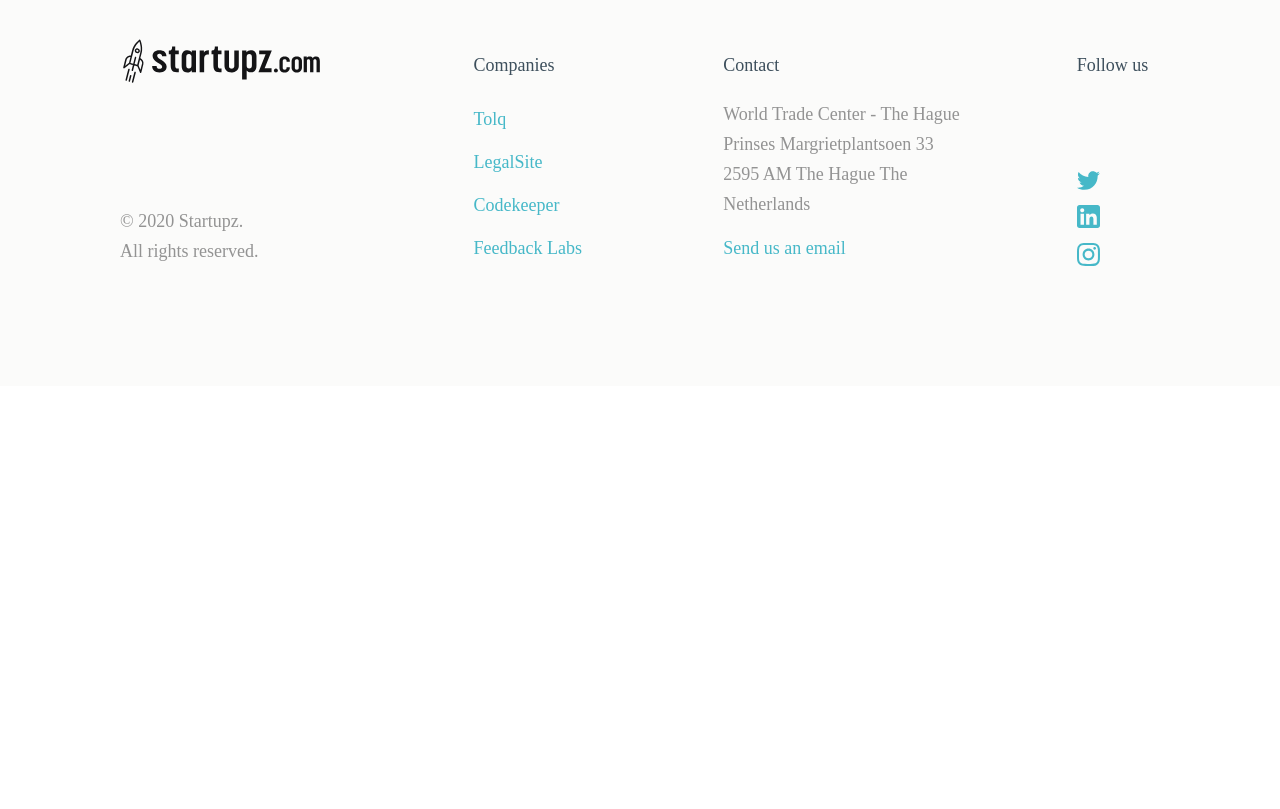
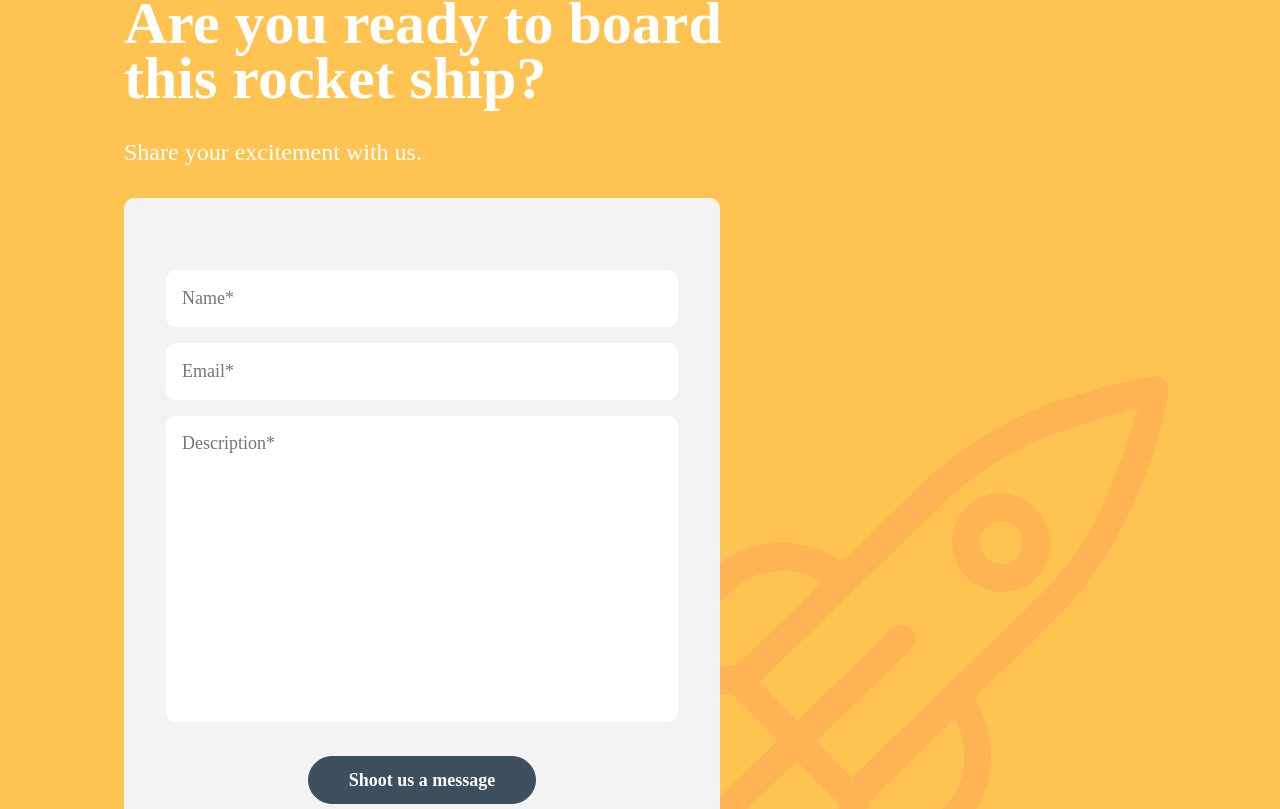
Before and after one commit to vadimdom/Startupz, a React (Create React App) app: page / in a window 1280 px wide. Shown: the part 5087-5896 px from the top of the page. Before the commit the page ends 5473 px from the top, so only its background shows below. Built offline with nearby package versions, Linux system fonts and the light colour scheme.

Commit message:
Added form

```diff
--- /dev/null
+++ b/src/components/FormBlock/FormBlock.tsx
@@ -0,0 +1,217 @@
+import { styled } from 'styled-components';
+
+import { size } from '../../sizeHelper';
+import { Caption } from '../common';
+import rocketImage from './img/rocket.svg';
+
+const FormBlockContainer = styled.div`
+  position: relative;
+  padding: 60px 124px 70px 124px;
+  display: flex;
+  flex-direction: column;
+  gap: 34px;
+  background: #FFC351;
+
+  @media (max-width: ${size.laptop}) {
+    gap: 20px;
+    padding: 30px 80px;
+  }
+
+  @media (max-width: ${size.tablet}) {
+    gap: 10px;
+    padding: 30px 20px;
+    align-items: center;
+  }
+`;
+
+const RocketImage = styled.div`
+  position: absolute;
+  width: 660px;
+  height: 538px;
+  bottom: 0;
+  right: 110px;
+  background: url(${rocketImage});
+  background-size: contain;
+  background-repeat: no-repeat;
+
+  @media (max-width: ${size.laptop}) {
+    width: 300px;
+    height: 245px;
+    right: 70px;
+  }
+
+  @media (max-width: ${size.tablet}) {
+    display: none;
+  }
+`;
+
+const Text = styled(Caption)`
+  color: white;
+  font-size: 60px;
+  font-weight: 700;
+  line-height: 55px;
+  max-width: 670px;
+
+  @media (max-width: ${size.laptop}) {
+    font-size: 32px;
+    line-height: 32px;
+  }
+
+  @media (max-width: ${size.tablet}) {
+    font-size: 24px;
+    line-height: 24px;
+    text-align: center;
+  }
+`;
+
+const SecondaryText = styled(Caption)`
+  color: white;
+  font-size: 24px;
+  font-weight: 500;
+  line-height: 24px;
+
+  @media (max-width: ${size.laptop}) {
+    font-size: 18px;
+    line-height: 18px;
+  }
+
+  @media (max-width: ${size.tablet}) {
+    font-size: 12px;
+    line-height: 12px;
+  }
+`;
+
+const Form = styled.div`
+  background: #F3F3F3;
+  border-radius: 10px;
+  padding: 72px 42px 40px 42px;
+  display: flex;
+  flex-direction: column;
+  align-items: center;
+  gap: 34px;
+  width: 80%;
+  max-width: 512px;
+  z-index: 1;
+
+  @media (max-width: ${size.laptop}) {
+    padding: 30px;
+    gap: 24px;
+  }
+
+  @media (max-width: ${size.tablet}) {
+    padding: 20px;
+    gap: 16px;
+  }
+`;
+
+const FormFields = styled.div`
+  display: flex;
+  flex-direction: column;
+  gap: 16px;
+  width: 100%;
+
+  @media (max-width: ${size.laptop}) {
+    gap: 12px;
+  }
+
+  @media (max-width: ${size.tablet}) {
+    gap: 10px;
+  }
+`;
+
+const Input = styled.input`
+  font-family: 'circular';
+  background: white;
+  border: none;
+  border-radius: 10px;
+  font-size: 18px;
+  line-height: 18px;
+  font-weight: 400;
+  padding: 18px 16px;
+
+  @media (max-width: ${size.laptop}) {
+    font-size: 14px;
+    line-height: 14px;
+    padding: 14px 12px;
+  }
+
+  @media (max-width: ${size.tablet}) {
+    font-size: 12px;
+    line-height: 12px;
+    padding: 12px 10px;
+  }
+`;
+
+const TextArea = styled.textarea`
+  font-family: 'circular';
+  height: 270px;
+  background: white;
+  border: none;
+  border-radius: 10px;
+  font-size: 18px;
+  line-height: 18px;
+  font-weight: 400;
+  padding: 18px 16px;
+  resize: none;
+
+  @media (max-width: ${size.laptop}) {
+    font-size: 14px;
+    line-height: 14px;
+    padding: 14px 12px;
+    height: 200px;
+  }
+
+  @media (max-width: ${size.tablet}) {
+    font-size: 12px;
+    line-height: 12px;
+    padding: 12px 10px;
+    height: 150px;
+  }
+`;
+
+const Button = styled.button`
+  line-height: 18px;
+  width: fit-content;
+  color: #FBFBFA;
+  background: #3D4F5C;
+  border: 1px solid #3D4F5C;
+  border-radius: 33px;
+  font-family: 'circular';
+  font-size: 18px;
+  font-weight: 700;
+  cursor: pointer;
+  transition: all 0.3s linear;
+  padding: 14px 40px;
+
+  &:hover {
+    background: #2d3337;
+  }
+
+  @media (max-width: ${size.laptop}) {
+    font-size: 14px;
+    line-height: 14px;
+    padding: 12px 20px;
+  }
+
+  @media (max-width: ${size.tablet}) {
+    font-size: 12px;
+    line-height: 12px;
+    padding: 10px 16px;
+  }
+`;
+
+export const FormBlock = () => (
+  <FormBlockContainer>
+    <Text>Are you ready to board this rocket ship?</Text>
+    <SecondaryText>Share your excitement with us.</SecondaryText>
+    <Form>
+      <FormFields>
+        <Input placeholder="Name*"/>
+        <Input placeholder="Email*"/>
+        <TextArea placeholder="Description*" aria-controls=''/>
+      </FormFields>
+      <Button onClick={() => console.log('Send')}>Shoot us a message</Button>
+    </Form>
+    <RocketImage />
+  </FormBlockContainer>
+);
--- /dev/null
+++ b/src/components/FormBlock/index.ts
@@ -0,0 +1 @@
+export { FormBlock } from './FormBlock';
--- a/src/components/Landing.tsx
+++ b/src/components/Landing.tsx
@@ -6,6 +6,7 @@ import { OurValuesBlock } from './OurValuesBlock';
 import { StartupDescriptionBlock } from './StartupDescriptionBlock';
 import { OurWorksBlock } from './OurWorksBlock/OurWorksBlock';
 import { WeAreHiringBlock } from './WeAreHiringBlock';
+import { FormBlock } from './FormBlock';
 import { Footer } from './Footer';
 
 export const Landing = () => (
@@ -18,6 +19,7 @@ export const Landing = () => (
     <OurWorksBlock />
     <StartupDescriptionBlock />
     <WeAreHiringBlock />
+    <FormBlock />
     <Footer />
   </>
 );
--- a/src/components/WeAreHiringBlock/WeAreHiringBlock.tsx
+++ b/src/components/WeAreHiringBlock/WeAreHiringBlock.tsx
@@ -17,13 +17,11 @@ const WeAreHiringBlockContainer = styled.div`
   @media (max-width: ${size.laptop}) {
     gap: 20px;
     padding: 30px 0px;
-    background-size: 30%;
   }
 
   @media (max-width: ${size.tablet}) {
     gap: 10px;
     padding: 30px 0px;
-    background-size: 30%;
   }
 `;
 
@@ -31,6 +29,16 @@ const Text = styled(Caption)`
   font-size: 50px;
   line-height: 50px;
   font-weight: 700;
+
+  @media (max-width: ${size.laptop}) {
+    font-size: 32px;
+    line-height: 32px;
+  }
+
+  @media (max-width: ${size.tablet}) {
+    font-size: 18px;
+    line-height: 18px;
+  }
 `;
 
 const SecondaryText = styled(Caption)`
@@ -39,6 +47,16 @@ const SecondaryText = styled(Caption)`
   color: #FB8958;
   max-width: 55%;
   text-align: center;
+
+  @media (max-width: ${size.laptop}) {
+    font-size: 18px;
+    line-height: 18px;
+  }
+
+  @media (max-width: ${size.tablet}) {
+    font-size: 12px;
+    line-height: 12px;
+  }
 `;
 
 const SecondaryContainer = styled.div`
@@ -53,14 +71,40 @@ const RightImage = styled.div`
   height: 320px;
   right: 0;
   background: url(${rightImage});
+  background-size: contain;
+  background-repeat: no-repeat;
+
+  @media (max-width: ${size.laptop}) {
+    width: 110px;
+    height: 120px;
+  }
+
+  @media (max-width: ${size.tablet}) {
+    width: 90px;
+    height: 100px;
+    top: 110px;
+  }
 `;
 
 const LeftImage = styled.div`
   position: absolute;
-  width: 290px;
+  width: 310px;
   height: 320px;
   left: 0;
   background: url(${leftImage});
+  background-size: contain;
+  background-repeat: no-repeat;
+
+  @media (max-width: ${size.laptop}) {
+    width: 120px;
+    height: 120px;
+  }
+
+  @media (max-width: ${size.tablet}) {
+    width: 100px;
+    height: 100px;
+    top: 110px;
+  }
 `;
 
 export const WeAreHiringBlock = () => (
--- a/src/components/common/Button/Button.tsx
+++ b/src/components/common/Button/Button.tsx
@@ -7,7 +7,6 @@ type ButtonSize = 'S' | 'M';
 const StyledButton = styled.button<{ size: ButtonSize; inversed: boolean; }>`
   line-height: 14px;
   width: fit-content;
-  background: white;
   background: ${({inversed}) => inversed ? '#46B8C8' : 'white'};
   border: 1px solid #46B8C8;
   border-radius: 33px;
```
Also changed, not shown: src/components/FormBlock/img/rocket.svg (added).
